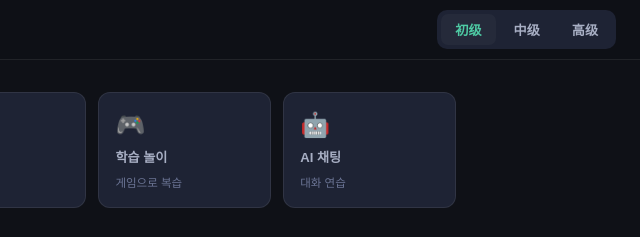
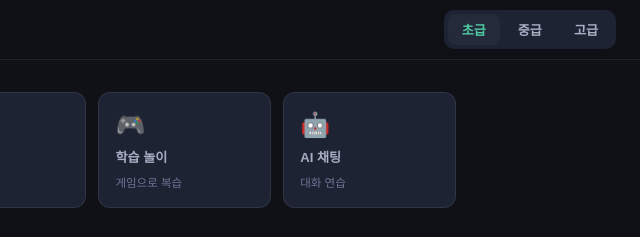
Before and after one commit to alsghkclrrn-png/study, a plain HTML site: page index.html in a window 1280 px wide. Shown: the top 237 px of the page, 640-1280 px from the left. Drawn offline with Linux system fonts and the light colour scheme.

Commit message:
Add files via upload

```diff
--- a/index.html
+++ b/index.html
@@ -454,9 +454,9 @@
 <nav class="nav">
   <div class="nav-logo">汉语学习 <span>Chinese Learning</span></div>
   <div class="level-tabs">
-    <button class="level-tab active" data-lv="beginner" onclick="setLevel('beginner')">初级</button>
-    <button class="level-tab" data-lv="intermediate" onclick="setLevel('intermediate')">中级</button>
-    <button class="level-tab" data-lv="advanced" onclick="setLevel('advanced')">高级</button>
+    <button class="level-tab active" data-lv="beginner" onclick="setLevel('beginner')">초급</button>
+    <button class="level-tab" data-lv="intermediate" onclick="setLevel('intermediate')">중급</button>
+    <button class="level-tab" data-lv="advanced" onclick="setLevel('advanced')">고급</button>
   </div>
 </nav>
 
```
